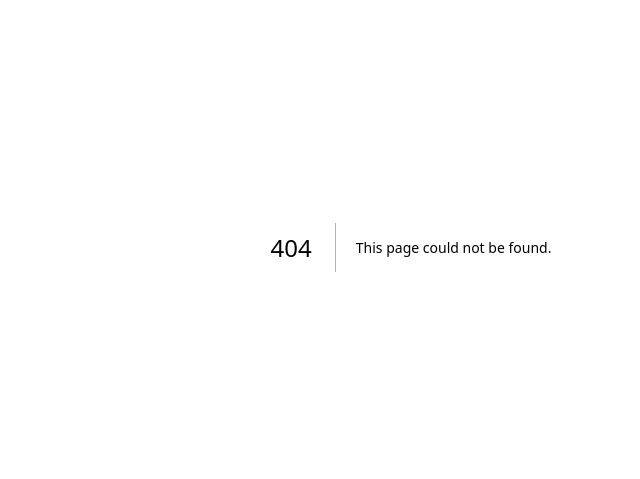
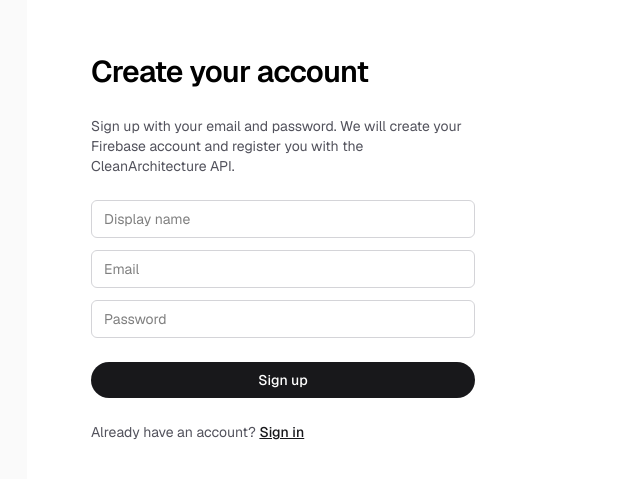
Before and after one commit to arielbvergara/lifehacking-app, a Next.js app: page /signup in a window 1280 px wide. Before the commit this address had no page. Shown: the part 153-632 px from the top of the page, without its empty margins (229-869 px from the left). Built offline with nearby package versions, Linux system fonts and the light colour scheme; no server answers.

Commit message:
feat: Add a dedicated signup page for user registration and update the home page to fetch and display user profile data from the backend.

```diff
--- a/app/page.tsx
+++ b/app/page.tsx
@@ -1,15 +1,22 @@
 "use client";
 
 import Image from "next/image";
+import Link from "next/link";
 import { useState, useEffect } from "react";
 import { auth } from "../lib/firebase";
 import {
   signInWithEmailAndPassword,
-  createUserWithEmailAndPassword,
   signOut,
   onAuthStateChanged,
   User,
 } from "firebase/auth";
+
+const apiBaseUrl = process.env.NEXT_PUBLIC_API_BASE_URL;
+const userMeEndpointPath = "/api/User/me" as const;
+
+if (!apiBaseUrl) {
+  throw new Error("NEXT_PUBLIC_API_BASE_URL is not set");
+}
 
 export default function Home() {
   const [user, setUser] = useState<User | null>(null);
@@ -18,6 +25,9 @@ export default function Home() {
   const [email, setEmail] = useState("");
   const [password, setPassword] = useState("");
   const [idToken, setIdToken] = useState<string | null>(null);
+  const [userProfile, setUserProfile] = useState<unknown | null>(null);
+  const [userProfileError, setUserProfileError] = useState<string | null>(null);
+  const [userProfileLoading, setUserProfileLoading] = useState(false);
 
   // Simple auth state listener
   useEffect(() => {
@@ -39,6 +49,67 @@ export default function Home() {
     return () => unsub();
   }, []);
 
+  useEffect(() => {
+    if (!idToken) {
+      setUserProfile(null);
+      setUserProfileError(null);
+      setUserProfileLoading(false);
+      return;
+    }
+
+    const abortController = new AbortController();
+
+    const fetchUserProfile = async () => {
+      setUserProfileLoading(true);
+      setUserProfileError(null);
+
+      try {
+        const response = await fetch(`${apiBaseUrl}${userMeEndpointPath}`, {
+          method: "GET",
+          headers: {
+            Authorization: `Bearer ${idToken}`,
+          },
+          signal: abortController.signal,
+        });
+
+        if (!response.ok) {
+          let backendMessage = "Failed to load user profile";
+          try {
+            const problem = await response.json();
+            if (problem && typeof problem.detail === "string") {
+              backendMessage = problem.detail;
+            }
+          } catch {
+            // Ignore JSON parse errors and keep the generic message.
+          }
+          throw new Error(backendMessage);
+        }
+
+        const profile = await response.json();
+        setUserProfile(profile);
+      } catch (err: unknown) {
+        if (err instanceof DOMException && err.name === "AbortError") {
+          return;
+        }
+
+        const message =
+          err instanceof Error && err.message
+            ? err.message
+            : "Failed to load user profile";
+        setUserProfileError(message);
+        setUserProfile(null);
+      } finally {
+        setUserProfileLoading(false);
+      }
+    };
+
+    fetchUserProfile();
+
+    return () => {
+      abortController.abort();
+    };
+  }, [idToken]);
+
   const handleSignIn = async () => {
     setLoading(true);
     setError(null);
@@ -46,18 +117,6 @@ export default function Home() {
       await signInWithEmailAndPassword(auth, email, password);
     } catch (err: any) {
       setError(err.message ?? "Failed to sign in");
-    } finally {
-      setLoading(false);
-    }
-  };
-
-  const handleRegister = async () => {
-    setLoading(true);
-    setError(null);
-    try {
-      await createUserWithEmailAndPassword(auth, email, password);
-    } catch (err: any) {
-      setError(err.message ?? "Failed to register");
     } finally {
       setLoading(false);
     }
@@ -94,6 +153,26 @@ export default function Home() {
           {user ? (
             <div className="space-y-3 text-zinc-700 dark:text-zinc-300 w-full max-w-xl">
               <p>Signed in as {user.email ?? user.displayName}</p>
+              {userProfileLoading && (
+                <p className="text-xs text-zinc-500">
+                  Loading user profile from /api/User/me...
+                </p>
+              )}
+              {userProfileError && (
+                <p className="text-xs text-red-500">
+                  {userProfileError}
+                </p>
+              )}
+              {userProfile && (
+                <div className="rounded-md border border-zinc-300 bg-zinc-50 p-3 text-xs text-zinc-800 dark:border-zinc-700 dark:bg-zinc-900 dark:text-zinc-100">
+                  <p className="mb-1 font-semibold">
+                    Backend user profile (/api/User/me):
+                  </p>
+                  <pre className="whitespace-pre-wrap break-all">
+                    {JSON.stringify(userProfile, null, 2)}
+                  </pre>
+                </div>
+              )}
               {idToken && (
                 <div className="rounded-md border border-zinc-300 bg-zinc-50 p-3 text-xs text-zinc-800 dark:border-zinc-700 dark:bg-zinc-900 dark:text-zinc-100 break-all">
                   <p className="mb-1 font-semibold">Bearer token (ID token):</p>
@@ -127,21 +206,23 @@ export default function Home() {
                 placeholder="Password"
                 className="w-full rounded-md border border-zinc-300 px-3 py-2 text-sm text-black focus:outline-none focus:ring-2 focus:ring-zinc-900 dark:bg-black dark:text-zinc-50 dark:border-zinc-700"
               />
-              <div className="flex gap-3">
+              <div className="flex flex-col gap-3">
                 <button
                   onClick={handleSignIn}
                   disabled={loading}
-                  className="flex-1 rounded-full bg-zinc-900 px-4 py-2 text-sm font-medium text-white hover:bg-zinc-700 disabled:opacity-50"
+                  className="w-full rounded-full bg-zinc-900 px-4 py-2 text-sm font-medium text-white hover:bg-zinc-700 disabled:opacity-50"
                 >
                   {loading ? "Signing in..." : "Sign in"}
                 </button>
-                <button
-                  onClick={handleRegister}
-                  disabled={loading}
-                  className="flex-1 rounded-full border border-zinc-400 px-4 py-2 text-sm font-medium text-zinc-900 hover:bg-zinc-100 dark:border-zinc-600 dark:text-zinc-50 dark:hover:bg-zinc-800 disabled:opacity-50"
-                >
-                  {loading ? "Creating..." : "Register"}
-                </button>
+                <p className="text-sm text-zinc-600 dark:text-zinc-300">
+                  Don&apos;t have an account? {" "}
+                  <Link
+                    href="/signup"
+                    className="font-medium text-zinc-900 underline dark:text-zinc-100"
+                  >
+                    Sign up
+                  </Link>
+                </p>
               </div>
             </div>
           )}
--- /dev/null
+++ b/app/signup/page.tsx
@@ -0,0 +1,148 @@
+"use client";
+
+import { useState } from "react";
+import Link from "next/link";
+import { useRouter } from "next/navigation";
+import { auth } from "../../lib/firebase";
+import { createUserWithEmailAndPassword, User } from "firebase/auth";
+
+const apiBaseUrl = process.env.NEXT_PUBLIC_API_BASE_URL;
+const userEndpointPath = "/api/User" as const;
+
+if (!apiBaseUrl) {
+  // Fail fast during development if the API base URL is not configured.
+  // Configure NEXT_PUBLIC_API_BASE_URL in your environment (e.g., .env.local).
+  // This is intentionally outside the component so it surfaces clearly on startup.
+  throw new Error("NEXT_PUBLIC_API_BASE_URL is not set");
+}
+
+export default function SignupPage() {
+  const router = useRouter();
+
+  const [email, setEmail] = useState("");
+  const [password, setPassword] = useState("");
+  const [name, setName] = useState("");
+  const [loading, setLoading] = useState(false);
+  const [error, setError] = useState<string | null>(null);
+  const [successMessage, setSuccessMessage] = useState<string | null>(null);
+
+  const handleSignup = async () => {
+    setLoading(true);
+    setError(null);
+    setSuccessMessage(null);
+
+    try {
+      const userCredential = await createUserWithEmailAndPassword(
+        auth,
+        email,
+        password,
+      );
+
+      const firebaseUser: User = userCredential.user;
+      const idToken = await firebaseUser.getIdToken();
+
+      const createUserPayload = {
+        email,
+        name,
+        externalAuthId: firebaseUser.uid,
+      } as const;
+
+      const response = await fetch(`${apiBaseUrl}${userEndpointPath}`, {
+        method: "POST",
+        headers: {
+          "Content-Type": "application/json",
+          Authorization: `Bearer ${idToken}`,
+        },
+        body: JSON.stringify(createUserPayload),
+      });
+
+      if (!response.ok) {
+        let backendMessage = "Failed to create user in backend";
+        try {
+          const problem = await response.json();
+          if (problem && typeof problem.detail === "string") {
+            backendMessage = problem.detail;
+          }
+        } catch {
+          // Ignore JSON parse issues and keep the generic message.
+        }
+        throw new Error(backendMessage);
+      }
+
+      setSuccessMessage("Account created successfully.");
+      // Optionally redirect to home or another page after a short delay.
+      router.push("/");
+    } catch (err: unknown) {
+      const message =
+        err instanceof Error && err.message
+          ? err.message
+          : "Failed to sign up";
+      setError(message);
+    } finally {
+      setLoading(false);
+    }
+  };
+
+  return (
+    <div className="flex min-h-screen items-center justify-center bg-zinc-50 font-sans dark:bg-black">
+      <main className="flex min-h-screen w-full max-w-3xl flex-col items-center justify-center py-32 px-16 bg-white dark:bg-black sm:items-start">
+        <div className="w-full max-w-sm space-y-6 text-center sm:text-left">
+          <h1 className="text-3xl font-semibold leading-10 tracking-tight text-black dark:text-zinc-50">
+            Create your account
+          </h1>
+          <p className="text-sm text-zinc-600 dark:text-zinc-300">
+            Sign up with your email and password. We will create your Firebase account
+            and register you with the CleanArchitecture API.
+          </p>
+
+          <div className="space-y-3">
+            <input
+              type="text"
+              value={name}
+              onChange={(e) => setName(e.target.value)}
+              placeholder="Display name"
+              className="w-full rounded-md border border-zinc-300 px-3 py-2 text-sm text-black focus:outline-none focus:ring-2 focus:ring-zinc-900 dark:bg-black dark:text-zinc-50 dark:border-zinc-700"
+            />
+            <input
+              type="email"
+              value={email}
+              onChange={(e) => setEmail(e.target.value)}
+              placeholder="Email"
+              className="w-full rounded-md border border-zinc-300 px-3 py-2 text-sm text-black focus:outline-none focus:ring-2 focus:ring-zinc-900 dark:bg-black dark:text-zinc-50 dark:border-zinc-700"
+            />
+            <input
+              type="password"
+              value={password}
+              onChange={(e) => setPassword(e.target.value)}
+              placeholder="Password"
+              className="w-full rounded-md border border-zinc-300 px-3 py-2 text-sm text-black focus:outline-none focus:ring-2 focus:ring-zinc-900 dark:bg-black dark:text-zinc-50 dark:border-zinc-700"
+            />
+          </div>
+
+          <button
+            onClick={handleSignup}
+            disabled={loading}
+            className="w-full rounded-full bg-zinc-900 px-4 py-2 text-sm font-medium text-white hover:bg-zinc-700 disabled:opacity-50"
+          >
+            {loading ? "Signing up..." : "Sign up"}
+          </button>
+
+          {error && <p className="text-sm text-red-500">{error}</p>}
+          {successMessage && (
+            <p className="text-sm text-green-600">{successMessage}</p>
+          )}
+
+          <p className="text-sm text-zinc-600 dark:text-zinc-300">
+            Already have an account? {" "}
+            <Link
+              href="/"
+              className="font-medium text-zinc-900 underline dark:text-zinc-100"
+            >
+              Sign in
+            </Link>
+          </p>
+        </div>
+      </main>
+    </div>
+  );
+}
```
